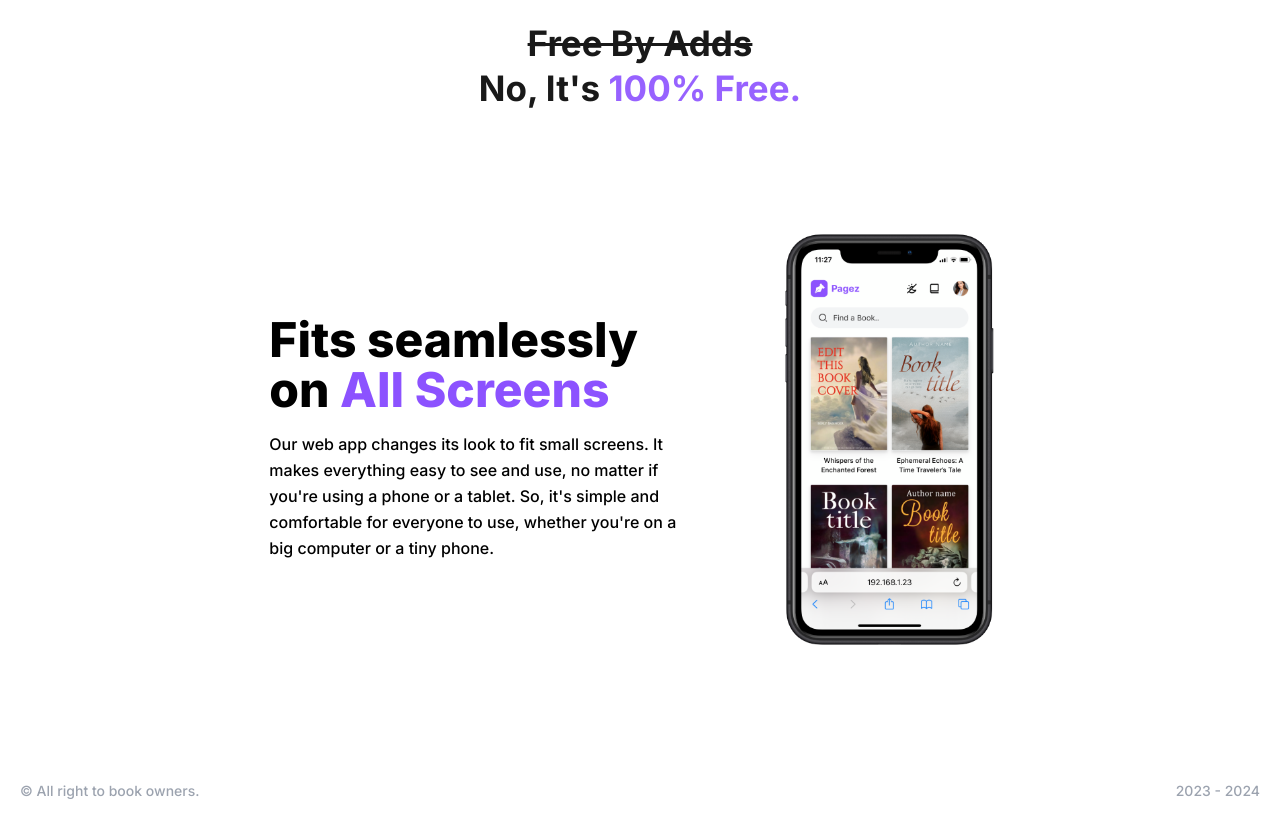
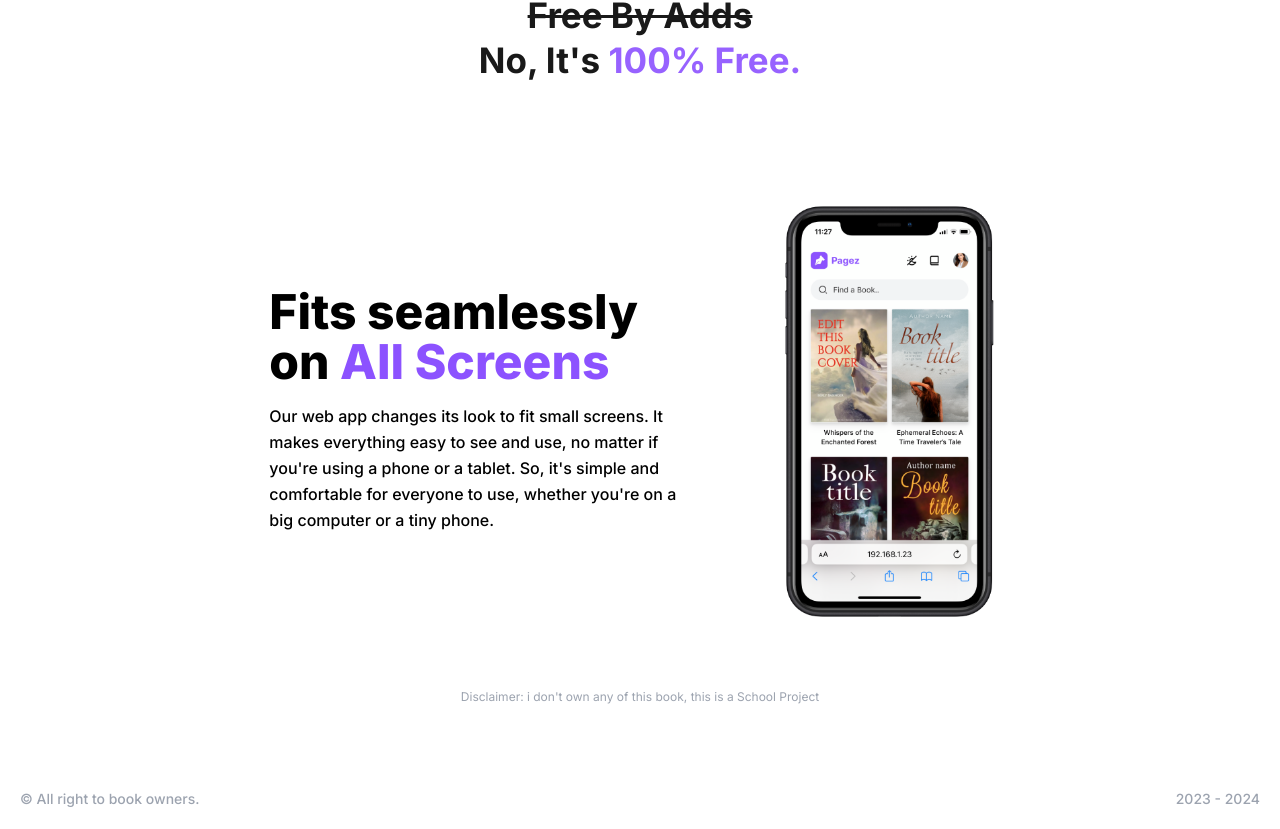
Before and after one commit to kevindermot99/gamezilla, a React (Vite) app: page / in a window 1280 px wide. Shown: the part 2479-3308 px from the top of the page. Built offline with nearby package versions, Linux system fonts and the light colour scheme; a web font is replaced by a local one.

Commit message:
disclaimer added

```diff
--- a/src/Landing.jsx
+++ b/src/Landing.jsx
@@ -100,7 +100,7 @@ function Landing() {
         />
       </section>
 
-      <section className="w-full bg-white flex flex-col items-center justify-start p-7">
+      <section className="w-full bg-white flex flex-col items-center justify-start px-7">
         <h1 className="text-black text-center opacity-90 font-bold text-[35px] leading-[45px] mb-28">
           <span className=" line-through">Free By Adds</span>
           <br />
@@ -120,9 +120,11 @@ function Landing() {
             <img src={phoneMockup} className="w-[242px] h-[430px]" loading="lazy" />
           </div>
         </div>
+
+        <p className="my-16 text-xs text-gray-400">Disclaimer: i don't own any of this book, this is a School Project</p>
       </section>
 
-      <footer className="mt-[80px] py-5 px-5 flex items-center justify-between gap-4 max-sm:block">
+      <footer className=" py-5 px-5 flex items-center justify-between gap-4 max-sm:block">
         <h1 className="text-gray-400 text-sm font-medium text-wrap">&copy; All right to book owners. </h1>
         <h1 className="text-gray-400 text-sm font-medium text-wrap"> 2023 - {time.getFullYear()} </h1>
       </footer>
```
